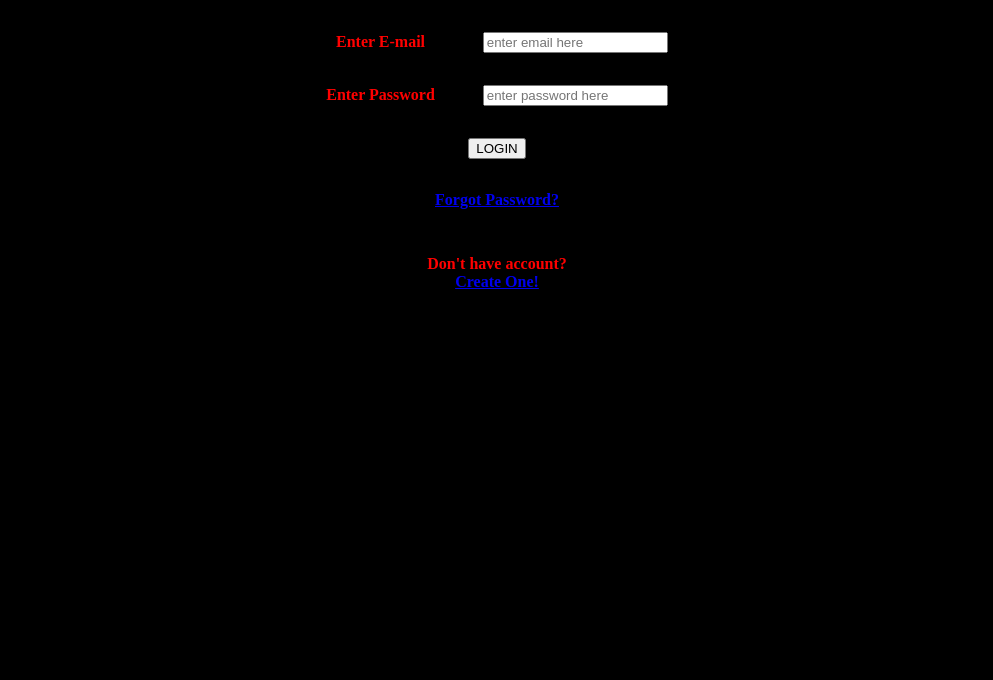
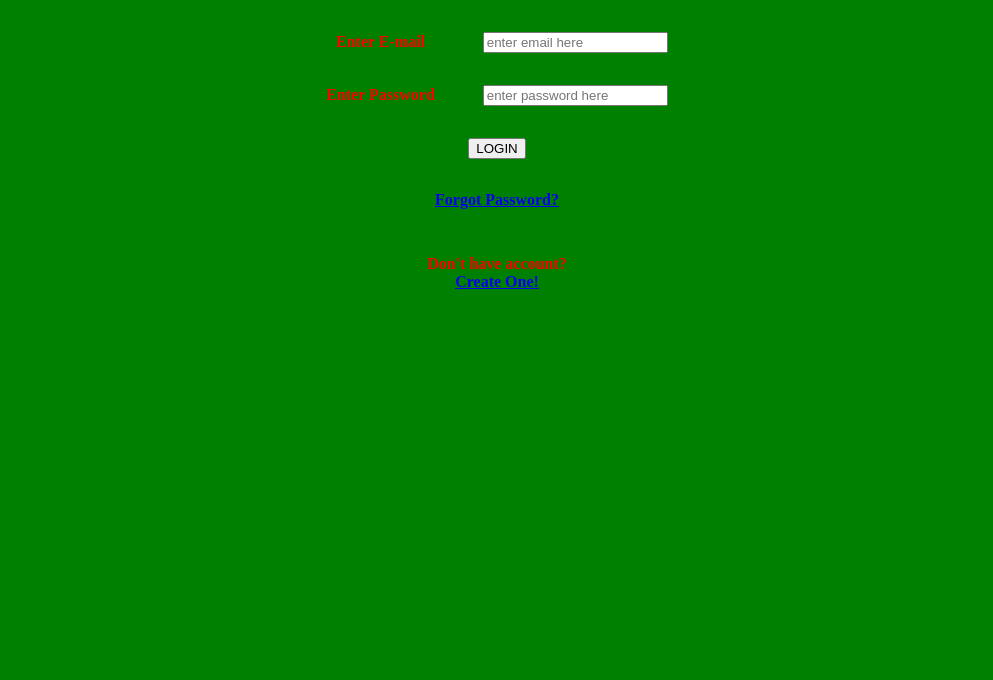
Before and after one commit to prabhjot-arora31/unchanged, a plain HTML site: page login.html in a window 1280 px wide. Shown: the part 120-800 px from the top of the page, without its empty margins (143-1136 px from the left). Drawn offline with Linux system fonts and the light colour scheme.

Commit message:
Update login.html

```diff
--- a/login.html
+++ b/login.html
@@ -4,7 +4,7 @@
     <title>Login-Page</title>
     <link rel="stylesheet" href="index.css">
 </head>
-<body alink="red" vlink="red" style=" background-color:black ">
+<body alink="red" vlink="red" style=" background-color:green ">
     <center>
         <div id="nav1">
             <!-- <a href="index.html">Main-Page</a> &nbsp; &nbsp; &nbsp; -->
```
